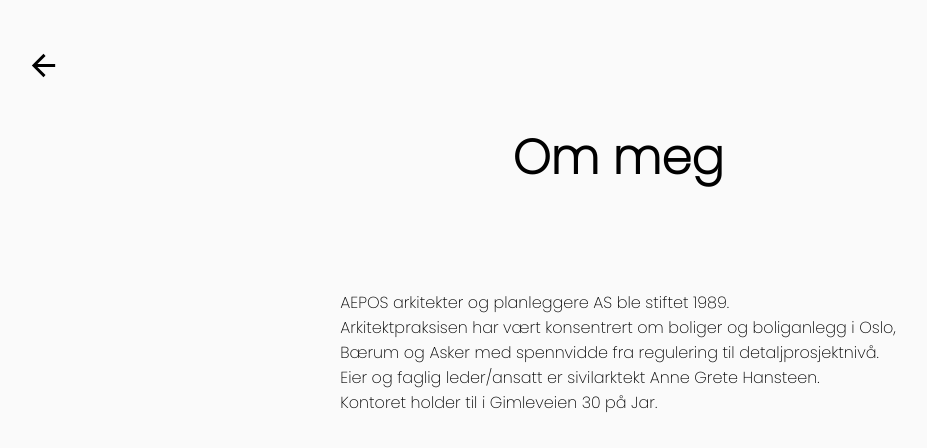
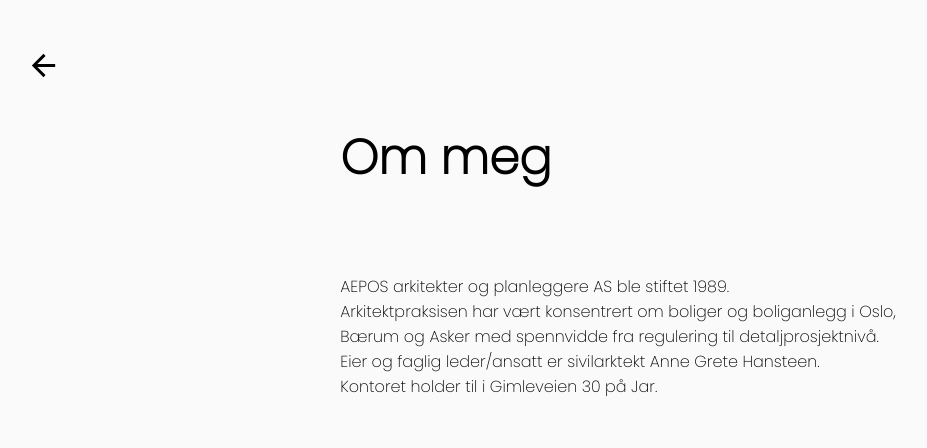
Before and after one commit to kyrrelm/nettside-farmor, a React (Create React App) app: page /om-meg in a window 1280 px wide. Shown: the top 448 px of the page, without its empty margins (22-949 px from the left). Built offline with nearby package versions, Linux system fonts and the light colour scheme; what react-swipeable-views-utils would draw is missing.

Commit message:
centerTitle

```diff
--- a/src/Informasjon.tsx
+++ b/src/Informasjon.tsx
@@ -17,7 +17,7 @@
 
 const styles: { [name: string]: CSSProperties } = {
     informasjon: {
-        marginTop: '4rem',
+        marginTop: '3rem',
     },
     p: { margin: 0 },
 };
--- a/src/Kontakt.tsx
+++ b/src/Kontakt.tsx
@@ -7,7 +7,7 @@
     const [width] = useWindowSize();
     const isMobile = width <= 600;
     return (
-        <StandardPageLayout isMobile={isMobile} title={"Kontakt"}>
+        <StandardPageLayout isMobile={isMobile} title={"Kontakt"} centerTitle>
             <Informasjon
                 linjer={[
                     "siv.ark Anne Grete Hansteen",
--- a/src/OmMeg.tsx
+++ b/src/OmMeg.tsx
@@ -7,7 +7,7 @@
     const [width] = useWindowSize();
     const isMobile = width <= 600;
     return (
-        <StandardPageLayout isMobile={isMobile} title={"Om meg"}>
+        <StandardPageLayout isMobile={isMobile} title={"Om meg"} centerTitle>
             <Informasjon
                 linjer={[
                     "AEPOS arkitekter og planleggere AS ble stiftet 1989.",
--- a/src/StandardPageLayout.tsx
+++ b/src/StandardPageLayout.tsx
@@ -5,12 +5,14 @@
 interface Props {
     isMobile: boolean;
     title: string;
+    centerTitle?: boolean;
     children: ReactNode | ReactNode[];
 }
 
 export default function StandardPageLayout({
     isMobile,
     title,
+    centerTitle,
     children,
 }: Props) {
     const history = useHistory();
@@ -38,8 +40,8 @@
                         display: "flex",
                         width: "100%",
                         alignItems: "center",
-                        justifyContent: "center",
-                        paddingTop: isMobile ? 30 : 90,
+                        justifyContent: centerTitle ? "flex-start" : "center",
+                        paddingTop: isMobile ? 60 : 90,
                     }}
                 >
                     <h1 style={{ justifySelf: "center", fontSize: "3rem" }}>
```
